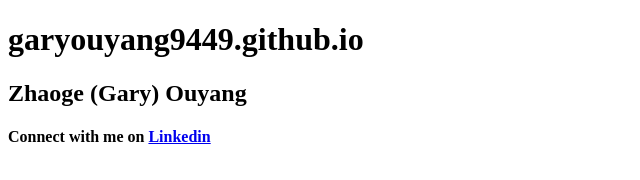
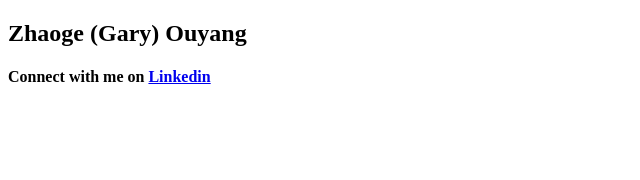
Before and after one commit to garyouyang9449/wi21-cse110-lab3, a plain HTML site: page index.html in a window 1280 px wide. Shown: the whole page, without its empty margins (0-640 px from the left). Drawn offline with Linux system fonts and the light colour scheme.

Commit message:
Update index.html

```diff
--- a/index.html
+++ b/index.html
@@ -1,8 +1,8 @@
 <!DOCTYPE html>
 <html>
+  <head><title>garyouyang9449.github.io</title></head>
   <body>
 
-  <div><h1>garyouyang9449.github.io</h1></div>
     <div>
       <h2>Zhaoge (Gary) Ouyang</h2>
       <h4>Connect with me on <a href="https://www.linkedin.com/in/gary-ouyang-455469175/">Linkedin</a></h4>
```
Lines whose indentation alone changed are shown as unchanged.
